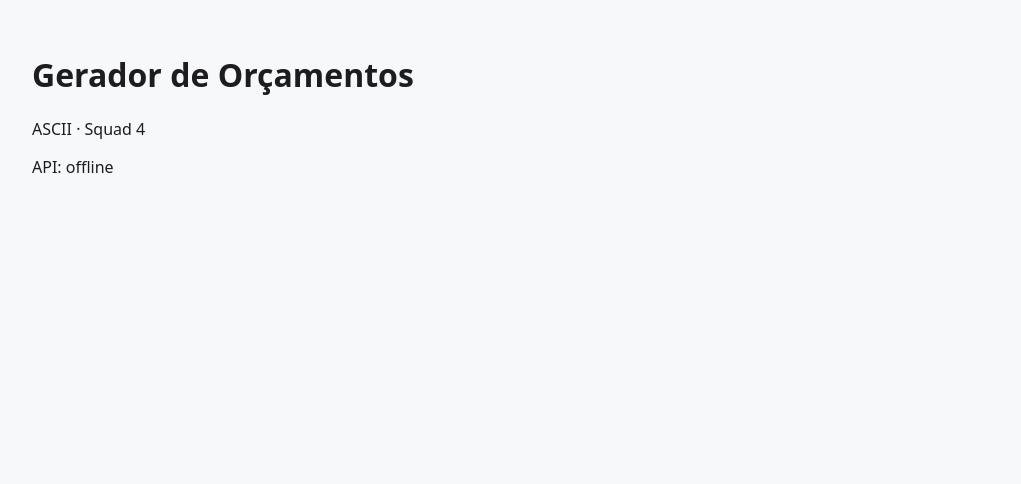
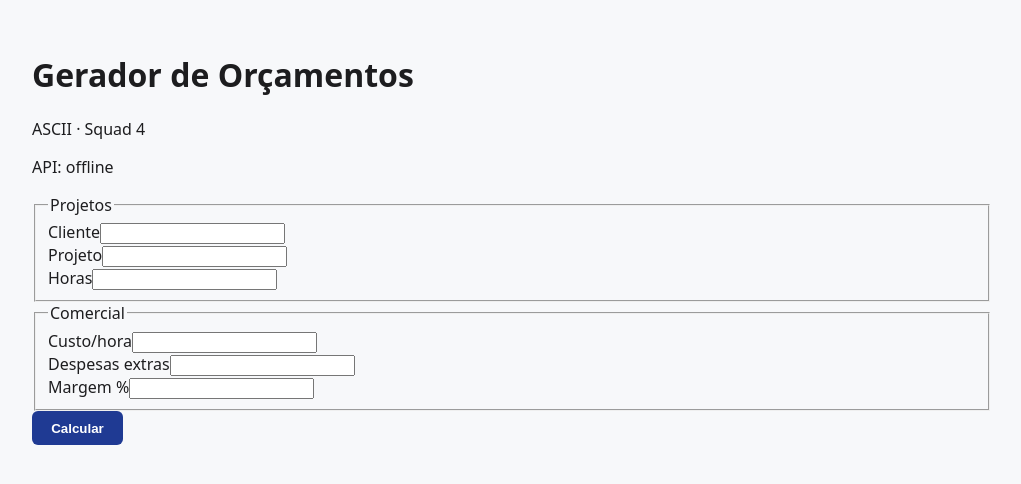
Before and after one commit to asciijr/Gerador_Orcamentos_SQUAD_4, a React (Vite) app in the folder frontend/: page / in a window 1280 px wide. Shown: the top 484 px of the page, without its empty margins (128-1149 px from the left). Built offline with nearby package versions, Linux system fonts and the light colour scheme; no server answers.

Commit message:
feat(budgets): constroi calculadora com previa do preco (#21)
* feat(budgets): integra calculadora com endpoint de calculo

* feat(budgets): ajusta strings no contrato e restaura status da HomePage

* feat(budgets): restaura status na HomePage e ajusta formatacao

```diff
--- /dev/null
+++ b/frontend/src/components/molecules/FormField/FormField.tsx
@@ -0,0 +1,43 @@
+import type { ChangeEvent } from 'react';
+
+export interface FormFieldProps {
+  id: string;
+  label: string;
+  name: string;
+  type?: 'text' | 'number';
+  value: string;
+  error?: string;
+  step?: string;
+  onChange: (event: ChangeEvent<HTMLInputElement>) => void;
+}
+
+export function FormField({
+  id,
+  label,
+  name,
+  type = 'text',
+  value,
+  error,
+  step,
+  onChange,
+}: FormFieldProps) {
+  return (
+    <div className="form-field">
+      <label htmlFor={id}>{label}</label>
+      <input
+        id={id}
+        name={name}
+        type={type}
+        value={value}
+        step={step}
+        onChange={onChange}
+        aria-invalid={Boolean(error)}
+      />
+      {error ? (
+        <span role="alert" className="field-error">
+          {error}
+        </span>
+      ) : null}
+    </div>
+  );
+}
--- /dev/null
+++ b/frontend/src/components/molecules/FormField/index.ts
@@ -0,0 +1,2 @@
+export { FormField } from './FormField';
+export type { FormFieldProps } from './FormField';
--- /dev/null
+++ b/frontend/src/components/organisms/PriceCalculator/PriceCalculator.tsx
@@ -0,0 +1,152 @@
+import { useState, type FormEvent } from 'react';
+import { Button } from '../../atoms/Button';
+import { FormField } from '../../molecules/FormField';
+import {
+  BudgetApiError,
+  calculateBudget,
+  type BudgetCalculationResult,
+  type BudgetFieldName,
+} from '../../../services/budgets';
+
+const currencyFormatter = new Intl.NumberFormat('pt-BR', {
+  style: 'currency',
+  currency: 'BRL',
+});
+
+function formatBrl(value: string): string {
+  return currencyFormatter.format(Number(value));
+}
+
+export function PriceCalculator() {
+  const [client, setClient] = useState('');
+  const [project, setProject] = useState('');
+  const [hours, setHours] = useState('');
+  const [hourlyRate, setHourlyRate] = useState('');
+  const [extraExpenses, setExtraExpenses] = useState('');
+  const [marginPercent, setMarginPercent] = useState('');
+
+  const [fieldErrors, setFieldErrors] = useState<Partial<Record<BudgetFieldName, string>>>({});
+  const [generalError, setGeneralError] = useState<string | null>(null);
+  const [result, setResult] = useState<BudgetCalculationResult | null>(null);
+  const [isSubmitting, setIsSubmitting] = useState(false);
+
+  async function handleSubmit(event: FormEvent<HTMLFormElement>) {
+    event.preventDefault();
+    setFieldErrors({});
+    setGeneralError(null);
+    setIsSubmitting(true);
+
+    try {
+      const response = await calculateBudget({
+        client: client.trim(),
+        project: project.trim(),
+        hours: hours.trim(),
+        hourlyRate: hourlyRate.trim(),
+        extraExpenses: extraExpenses.trim(),
+        marginPercent: marginPercent.trim(),
+      });
+      setResult(response);
+    } catch (error: unknown) {
+      setResult(null);
+      if (error instanceof BudgetApiError) {
+        setFieldErrors(error.fieldErrors);
+        if (Object.keys(error.fieldErrors).length === 0) {
+          setGeneralError(error.message);
+        }
+      } else {
+        setGeneralError('Erro inesperado ao calcular o orçamento.');
+      }
+    } finally {
+      setIsSubmitting(false);
+    }
+  }
+
+  return (
+    <section aria-label="Calculadora de orçamento">
+      <form onSubmit={handleSubmit}>
+        <fieldset>
+          <legend>Projetos</legend>
+          <FormField
+            id="budget-client"
+            label="Cliente"
+            name="client"
+            type="text"
+            value={client}
+            onChange={(e) => setClient(e.target.value)}
+          />
+          <FormField
+            id="budget-project"
+            label="Projeto"
+            name="project"
+            type="text"
+            value={project}
+            onChange={(e) => setProject(e.target.value)}
+          />
+          <FormField
+            id="budget-hours"
+            label="Horas"
+            name="hours"
+            type="number"
+            step="any"
+            value={hours}
+            error={fieldErrors.hours}
+            onChange={(e) => setHours(e.target.value)}
+          />
+        </fieldset>
+
+        <fieldset>
+          <legend>Comercial</legend>
+          <FormField
+            id="budget-hourly-rate"
+            label="Custo/hora"
+            name="hourlyRate"
+            type="number"
+            step="any"
+            value={hourlyRate}
+            error={fieldErrors.hourlyRate}
+            onChange={(e) => setHourlyRate(e.target.value)}
+          />
+          <FormField
+            id="budget-extra-expenses"
+            label="Despesas extras"
+            name="extraExpenses"
+            type="number"
+            step="any"
+            value={extraExpenses}
+            error={fieldErrors.extraExpenses}
+            onChange={(e) => setExtraExpenses(e.target.value)}
+          />
+          <FormField
+            id="budget-margin-percent"
+            label="Margem %"
+            name="marginPercent"
+            type="number"
+            step="any"
+            value={marginPercent}
+            error={fieldErrors.marginPercent}
+            onChange={(e) => setMarginPercent(e.target.value)}
+          />
+        </fieldset>
+
+        {generalError ? <p role="alert">{generalError}</p> : null}
+
+        <Button
+          type="submit"
+          variant="primary"
+          disabled={isSubmitting}
+          label={isSubmitting ? 'Calculando...' : 'Calcular'}
+        />
+      </form>
+
+      {result ? (
+        <div aria-label="Resultado do orçamento">
+          <p>Mão de obra: {formatBrl(result.laborCost)}</p>
+          <p>Despesas extras: {formatBrl(result.extraExpenses)}</p>
+          <p>Custo total: {formatBrl(result.totalCost)}</p>
+          <p>Margem: {formatBrl(result.marginValue)}</p>
+          <p>Preço final: {formatBrl(result.finalPrice)}</p>
+        </div>
+      ) : null}
+    </section>
+  );
+}
--- /dev/null
+++ b/frontend/src/components/organisms/PriceCalculator/index.ts
@@ -0,0 +1 @@
+export { PriceCalculator } from './PriceCalculator';
--- a/frontend/src/pages/HomePage/HomePage.tsx
+++ b/frontend/src/pages/HomePage/HomePage.tsx
@@ -1,5 +1,6 @@
 import { useEffect, useState } from 'react';
 import { getHealth } from '../../services/api';
+import { PriceCalculator } from '../../components/organisms/PriceCalculator';
 
 type ApiState = 'carregando' | 'online' | 'offline';
 
@@ -24,6 +25,7 @@ export function HomePage() {
       <h1>Gerador de Orçamentos</h1>
       <p>ASCII · Squad 4</p>
       <p data-testid="api-status">API: {apiState}</p>
+      <PriceCalculator />
     </main>
   );
 }
--- /dev/null
+++ b/frontend/src/services/budgets.ts
@@ -0,0 +1,81 @@
+export interface CalculateBudgetInput {
+  client: string;
+  project: string;
+  hours: string;
+  hourlyRate: string;
+  extraExpenses: string;
+  marginPercent: string;
+}
+
+export interface BudgetCalculationResult {
+  laborCost: string;
+  extraExpenses: string;
+  totalCost: string;
+  marginValue: string;
+  finalPrice: string;
+}
+
+export type BudgetFieldName = 'hours' | 'hourlyRate' | 'extraExpenses' | 'marginPercent';
+
+export class BudgetApiError extends Error {
+  status: number;
+  fieldErrors: Partial<Record<BudgetFieldName, string>>;
+
+  constructor(
+    message: string,
+    status: number,
+    fieldErrors: Partial<Record<BudgetFieldName, string>> = {},
+  ) {
+    super(message);
+    this.name = 'BudgetApiError';
+    this.status = status;
+    this.fieldErrors = fieldErrors;
+  }
+}
+
+const VALID_FIELDS: BudgetFieldName[] = ['hours', 'hourlyRate', 'extraExpenses', 'marginPercent'];
+
+export async function calculateBudget(
+  input: CalculateBudgetInput,
+): Promise<BudgetCalculationResult> {
+  const response = await fetch('/api/budgets/calculate', {
+    method: 'POST',
+    headers: {
+      'Content-Type': 'application/json',
+    },
+    body: JSON.stringify(input),
+  });
+
+  const data = await response.json().catch(() => null);
+
+  if (!response.ok) {
+    const fieldErrors: Partial<Record<BudgetFieldName, string>> = {};
+
+    if (data && typeof data === 'object') {
+      if (typeof data.field === 'string' && VALID_FIELDS.includes(data.field as BudgetFieldName)) {
+        fieldErrors[data.field as BudgetFieldName] =
+          typeof data.message === 'string' ? data.message : 'Valor inválido';
+      }
+
+      if (data.fieldErrors && typeof data.fieldErrors === 'object') {
+        for (const field of VALID_FIELDS) {
+          const val = data.fieldErrors[field];
+          if (typeof val === 'string' && val.trim()) {
+            fieldErrors[field] = val;
+          } else if (Array.isArray(val) && typeof val[0] === 'string') {
+            fieldErrors[field] = val[0];
+          }
+        }
+      }
+    }
+
+    const message =
+      data && typeof data.message === 'string'
+        ? data.message
+        : 'Não foi possível calcular o orçamento.';
+
+    throw new BudgetApiError(message, response.status, fieldErrors);
+  }
+
+  return data as BudgetCalculationResult;
+}
```
Also changed, not shown: 1 other file (tests, documents, lock files or other folders).
